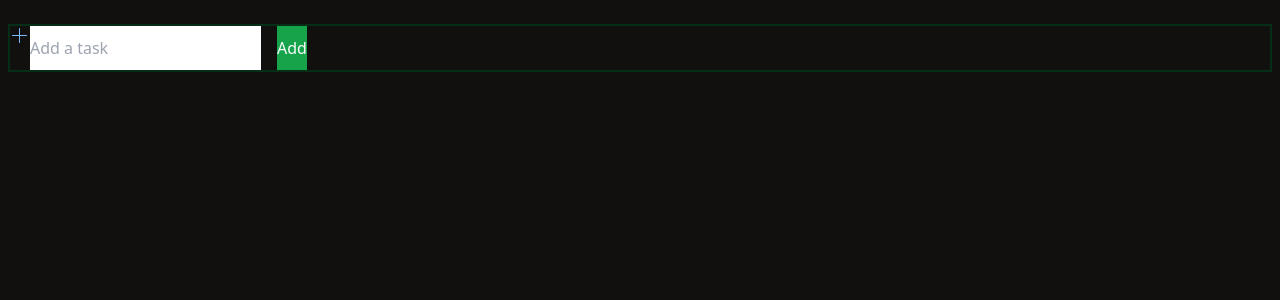
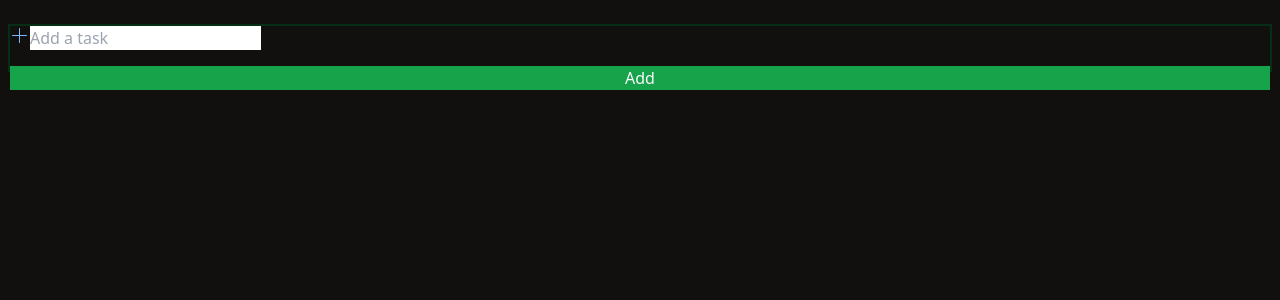
Before and after one commit to dev-bams/ToDo-app, a React (Vite) app: page / in a window 1280 px wide. Shown: the top 300 px of the page. Built offline with nearby package versions, Linux system fonts and the light colour scheme; some icons are missing.

Commit message:
redesigned

```diff
--- a/src/components/ToDo/ToDoForm.jsx
+++ b/src/components/ToDo/ToDoForm.jsx
@@ -25,10 +25,10 @@ function TodoForm({ addToDo }) {
   // Component rendering
   return (
     <form
-      className="w-full flex gap-4 h-12 border-2 border-green-950"
+      className="w-full flex flex-col gap-4 h-12 border-2 border-green-950"
       onSubmit={handleSubmit}
     >
-      <div className="flex items-center">
+      <div className="flex items-center border-[50px] border-red-50">
         <Add />
         <input
           type="text"
```
